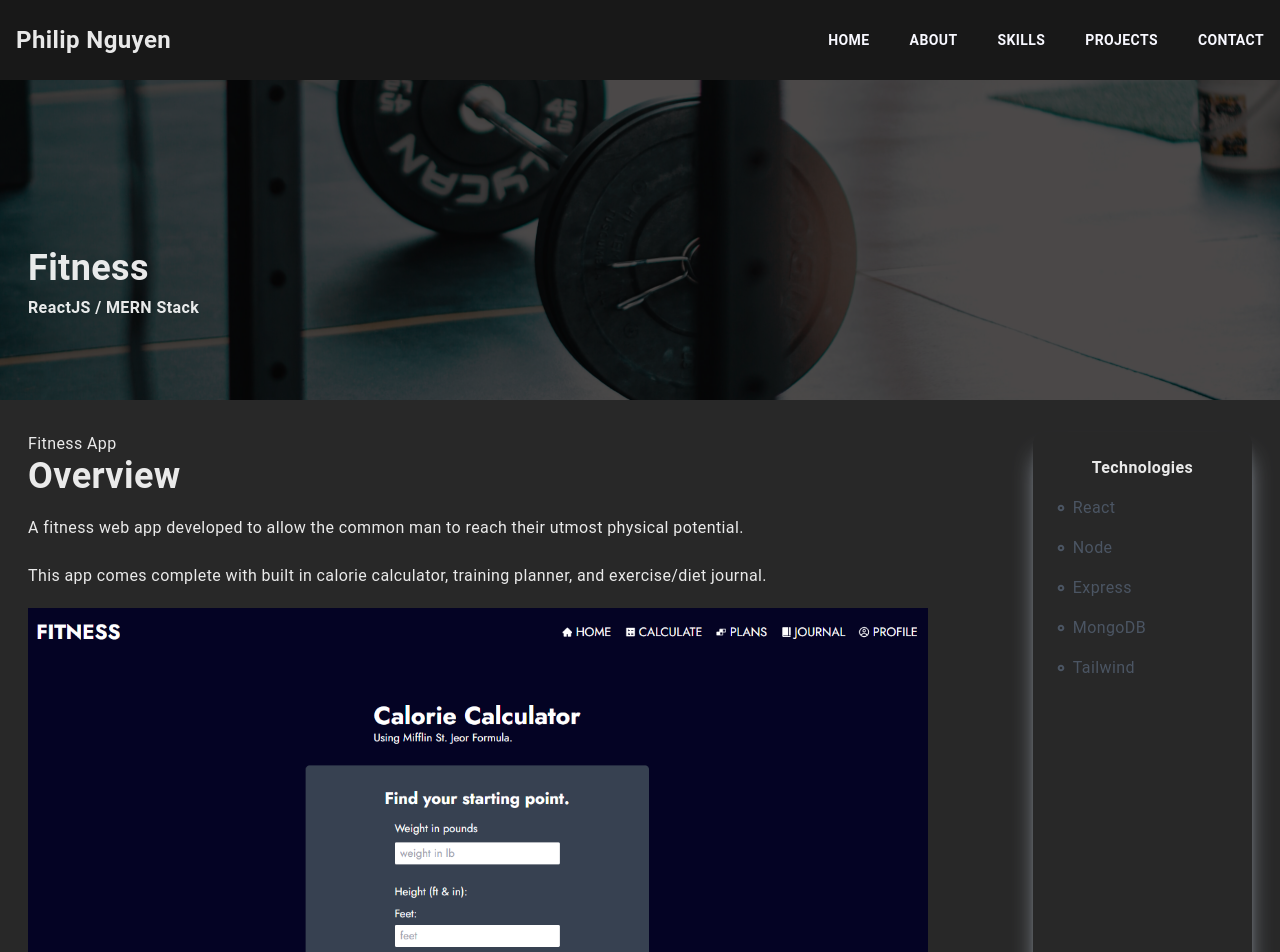
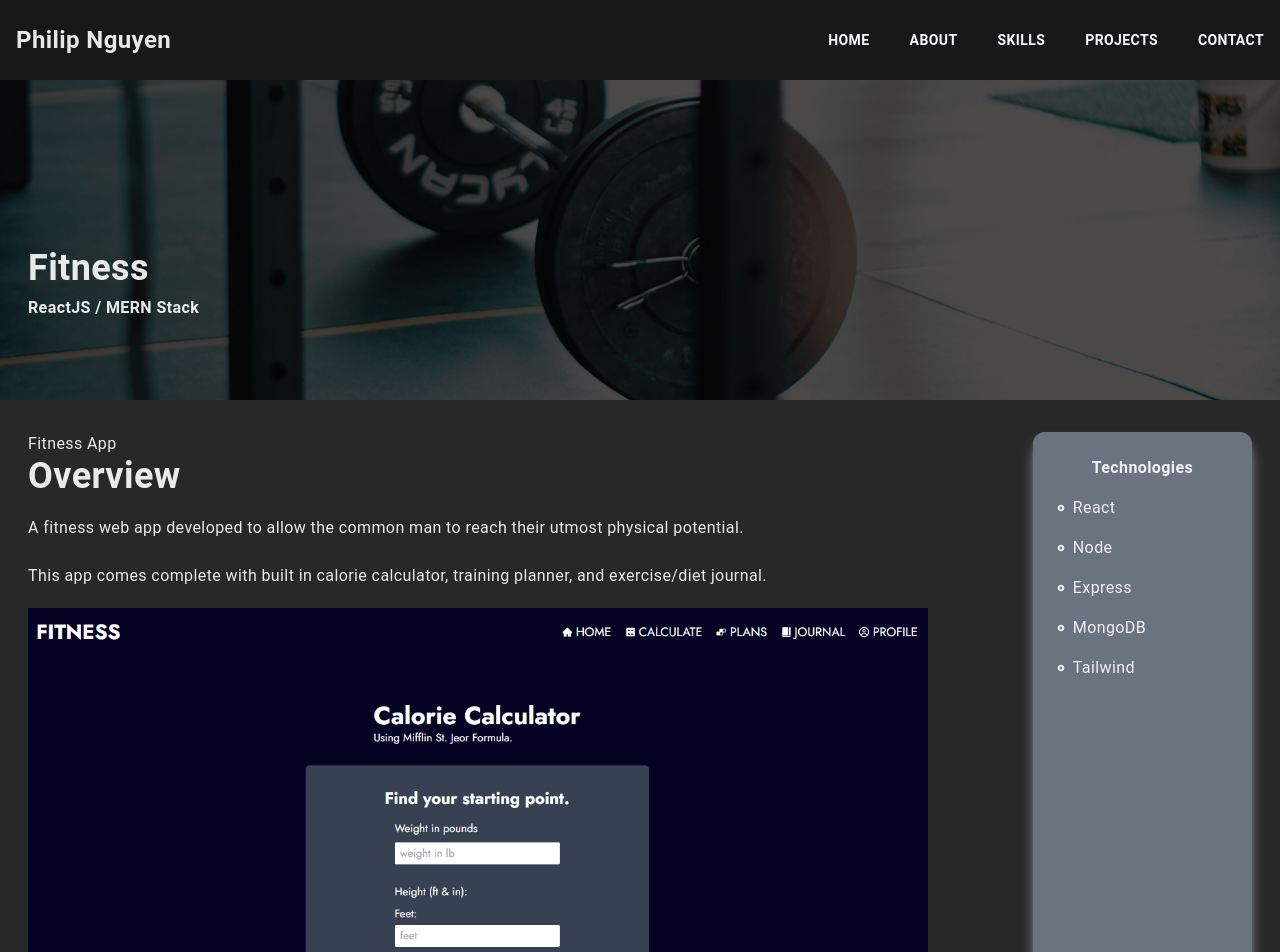
Before and after one commit to pn-code/personal-portfolio-nextjs, a Next.js app: page /fitness in a window 1280 px wide. Shown: the top 952 px of the page. Built offline with nearby package versions, Linux system fonts and the light colour scheme.

Commit message:
Updated styles for project pages

```diff
--- a/pages/fitmobile.jsx
+++ b/pages/fitmobile.jsx
@@ -70,21 +70,21 @@ const FitMobile = () => {
                         <button className="px-8 py-2 mt-4">Demo (WIP)</button>
                     {/* </a> */}
                 </div>
-                <div className="col-span-4 md:col-span-1 shadow-xl shadow-gray-400 rounded-xl py-4 px-4">
+                <div className="col-span-4 md:col-span-1 shadow-lg shadow-gray-400 bg-gray-500 rounded-xl py-4 px-4">
                     <div className="p-2">
                         <p className="text-center font-bold pb-2">
                             Technologies
                         </p>
                         <div className="grid grid-cols-3 md:grid-cols-1">
-                            <p className="text-gray-600 py-2 flex items-center">
+                            <p className="py-2 flex items-center">
                                 <RiRadioButtonFill className="pr-2" /> React
                                 Native
                             </p>
-                            <p className="text-gray-600 py-2 flex items-center">
+                            <p className="py-2 flex items-center">
                                 <RiRadioButtonFill className="pr-2" />{" "}
                                 Javascript
                             </p>
-                            <p className="text-gray-600 py-2 flex items-center">
+                            <p className="py-2 flex items-center">
                                 <RiRadioButtonFill className="pr-2" /> Firebase
                             </p>
                         </div>
--- a/pages/fitness.jsx
+++ b/pages/fitness.jsx
@@ -72,25 +72,25 @@ const Fitness = () => {
                         <button className="px-8 py-2 mt-4">Demo</button>
                     </a>
                 </div>
-                <div className="col-span-4 md:col-span-1 shadow-xl shadow-gray-400 rounded-xl py-4 px-4">
+                <div className="col-span-4 md:col-span-1  shadow-lg shadow-gray-400 bg-gray-500  rounded-xl py-4 px-4">
                     <div className="p-2">
                         <p className="text-center font-bold pb-2">
                             Technologies
                         </p>
                         <div className="grid grid-cols-3 md:grid-cols-1">
-                            <p className="text-gray-600 py-2 flex items-center">
+                            <p className="py-2 flex items-center">
                                 <RiRadioButtonFill className="pr-2" /> React
                             </p>
-                            <p className="text-gray-600 py-2 flex items-center">
+                            <p className="py-2 flex items-center">
                                 <RiRadioButtonFill className="pr-2" /> Node
                             </p>
-                            <p className="text-gray-600 py-2 flex items-center">
+                            <p className="py-2 flex items-center">
                                 <RiRadioButtonFill className="pr-2" /> Express
                             </p>
-                            <p className="text-gray-600 py-2 flex items-center">
+                            <p className="py-2 flex items-center">
                                 <RiRadioButtonFill className="pr-2" /> MongoDB
                             </p>
-                            <p className="text-gray-600 py-2 flex items-center">
+                            <p className="py-2 flex items-center">
                                 <RiRadioButtonFill className="pr-2" /> Tailwind
                             </p>
                         </div>
--- a/pages/restaurant.jsx
+++ b/pages/restaurant.jsx
@@ -75,26 +75,26 @@ const Restaurant = () => {
                         <button className="px-8 py-2 mt-4">Demo</button>
                     </a>
                 </div>
-                <div className="col-span-4 md:col-span-1 shadow-xl shadow-gray-400 rounded-xl py-4 px-4">
+                <div className="col-span-4 md:col-span-1  shadow-lg shadow-gray-400 bg-gray-500  rounded-xl py-4 px-4">
                     <div className="p-2">
                         <p className="text-center font-bold pb-2">
                             Technologies
                         </p>
                         <div className="grid grid-cols-3 md:grid-cols-1">
-                            <p className="text-gray-600 py-2 flex items-center">
+                            <p className="py-2 flex items-center">
                                 <RiRadioButtonFill className="pr-2" /> NextJS
                             </p>
-                            <p className="text-gray-600 py-2 flex items-center">
+                            <p className="py-2 flex items-center">
                                 <RiRadioButtonFill className="pr-2" /> React
                             </p>
-                            <p className="text-gray-600 py-2 flex items-center">
+                            <p className="py-2 flex items-center">
                                 <RiRadioButtonFill className="pr-2" />
                                 Tailwind
                             </p>
-                            <p className="text-gray-600 py-2 flex items-center">
+                            <p className="py-2 flex items-center">
                                 <RiRadioButtonFill className="pr-2" /> MongoDB
                             </p>
-                            <p className="text-gray-600 py-2 flex items-center">
+                            <p className="py-2 flex items-center">
                                 <RiRadioButtonFill className="pr-2" />{" "}
                                 JavaScript
                             </p>
```
